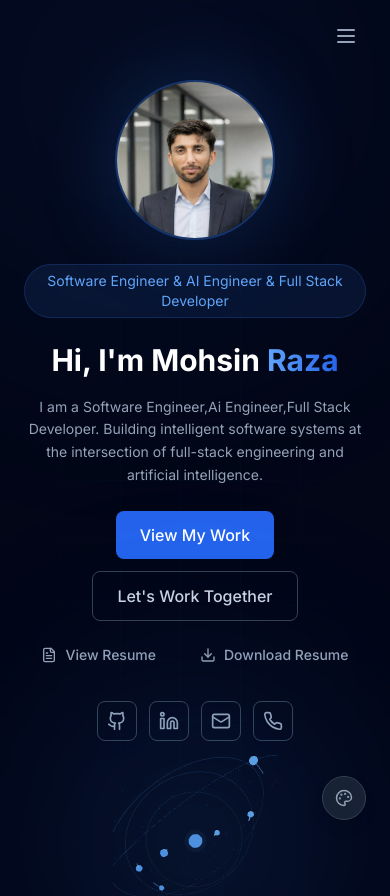
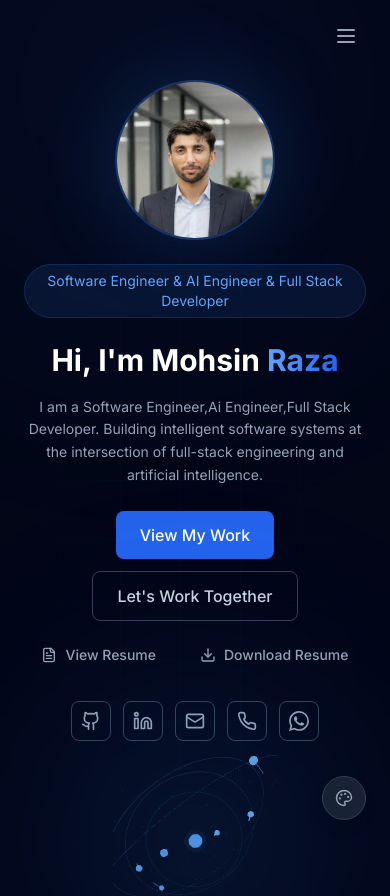
Before and after one commit to MohsinRaza-dev1/myportfolio, a Next.js app: page / in a window 390 px wide. Shown: the top 896 px of the page. Built offline with nearby package versions, Linux system fonts and the light colour scheme.

Commit message:
Add WhatsApp icon at end of existing social buttons row with admin panel support
- Replaced floating button approach: WhatsApp now renders as the last icon in the SocialLinks row (after phone)

Co-authored-by: CommandCodeBot <noreply@commandcode.ai>

```diff
--- a/app/admin/dashboard/page.tsx
+++ b/app/admin/dashboard/page.tsx
@@ -183,6 +183,7 @@
         <Input label="Education" value={data.education} onChange={set("education")} />
         <Input label="Email" value={data.email} onChange={set("email")} />
         <Input label="Phone" value={data.phone} onChange={set("phone")} />
+        <Input label="WhatsApp Number" value={data.whatsapp} onChange={set("whatsapp")} placeholder="e.g. +923037327992" />
         <Input label="GitHub URL" value={data.github} onChange={set("github")} />
         <Input label="LinkedIn URL" value={data.linkedin} onChange={set("linkedin")} />
         <Input label="Resume File Path" value={data.resumePath} onChange={set("resumePath")} />
--- a/components/ui/SocialLinks.tsx
+++ b/components/ui/SocialLinks.tsx
@@ -1,11 +1,31 @@
 "use client";
 
 import { Github, Linkedin, Mail, Phone } from "lucide-react";
+import { profile } from "@/data";
 
 interface SocialLinksProps {
   className?: string;
   iconSize?: number;
   exclude?: string[];
+}
+
+function WhatsAppIcon({ size }: { size: number }) {
+  return (
+    <svg
+      viewBox="0 0 24 24"
+      fill="currentColor"
+      width={size}
+      height={size}
+      aria-hidden="true"
+    >
+      <path d="M17.472 14.382c-.297-.149-1.758-.867-2.03-.967-.273-.099-.471-.148-.67.15-.197.297-.767.966-.94 1.164-.173.199-.347.223-.644.075-.297-.15-1.255-.463-2.39-1.475-.883-.788-1.48-1.761-1.653-2.059-.173-.297-.018-.458.13-.606.134-.133.298-.347.446-.52.149-.174.198-.298.298-.497.099-.198.05-.371-.025-.52-.075-.149-.669-1.612-.916-2.207-.242-.579-.487-.5-.669-.51-.173-.008-.371-.01-.57-.01-.198 0-.52.074-.792.372-.272.297-1.04 1.016-1.04 2.479 0 1.462 1.065 2.875 1.213 3.074.149.198 2.096 3.2 5.077 4.487.709.306 1.262.489 1.694.625.712.227 1.36.195 1.871.118.571-.085 1.758-.719 2.006-1.413.248-.694.248-1.289.173-1.413-.074-.124-.272-.198-.57-.347m-5.421 7.403h-.004a9.87 9.87 0 01-5.031-1.378l-.361-.214-3.741.982.998-3.648-.235-.374a9.86 9.86 0 01-1.51-5.26c.001-5.45 4.436-9.884 9.888-9.884 2.64 0 5.122 1.03 6.988 2.898a9.825 9.825 0 012.893 6.994c-.003 5.45-4.437 9.884-9.885 9.884m8.413-18.297A11.815 11.815 0 0012.05 0C5.495 0 .16 5.335.157 11.892c0 2.096.547 4.142 1.588 5.945L.057 24l6.305-1.654a11.882 11.882 0 005.683 1.448h.005c6.554 0 11.89-5.335 11.893-11.893a11.821 11.821 0 00-3.48-8.413z" />
+    </svg>
+  );
+}
+
+function makeWhatsappUrl(): string {
+  const phone = (profile.whatsapp || "").replace(/[^0-9]/g, "");
+  return `https://wa.me/${phone}`;
 }
 
 const socialConfig: Record<string, { icon: React.ElementType; url: string; label: string }> = {
@@ -38,6 +58,17 @@
           </a>
         );
       })}
+      {profile.whatsapp && !exclude.includes("whatsapp") && (
+        <a
+          href={makeWhatsappUrl()}
+          target="_blank"
+          rel="noopener noreferrer"
+          aria-label="WhatsApp"
+          className="flex h-10 w-10 items-center justify-center rounded-lg border border-dark-700 text-dark-400 transition-all hover:scale-110 hover:border-[#25D366] hover:text-[#25D366] active:scale-95"
+        >
+          <WhatsAppIcon size={iconSize} />
+        </a>
+      )}
     </div>
   );
 }
--- a/data/content.json
+++ b/data/content.json
@@ -8,6 +8,7 @@
     "about": "I’m a Full-Stack AI Developer and Software Engineering student passionate about building intelligent, scalable, and user-focused digital solutions.\nI specialize in Python, FastAPI, Next.js, TypeScript, PostgreSQL, and Generative AI technologies to create powerful modern applications.\nFrom AI-powered platforms to full-stack systems, I turn innovative ideas into practical, production-ready software.\n",
     "email": "hmohsinkhan5@gmail.com",
     "phone": "",
+    "whatsapp": "+923037327992",
     "github": "https://github.com/MohsinRaza-dev1",
     "linkedin": "https://www.linkedin.com/in/mohsin-raza-b14447422",
     "resumePath": "/resume.pdf",
--- a/data/index.ts
+++ b/data/index.ts
@@ -25,6 +25,7 @@
     "I am a Software Engineering,Ai Engineer and Full Stack Developer passionate about building intelligent software solutions. My work combines modern web development, scalable backend systems, artificial intelligence, and automation. I specialize in backend development, full-stack applications, AI-powered systems, REST APIs, database architecture, Generative AI, and automation.",
   email: "hmohsinkhan5@gmail.com",
   phone: "03037327992",
+  whatsapp: "+923037327992",
   github: "https://github.com/MohsinRaza-dev1",
   linkedin: "https://www.linkedin.com/in/mohsin-raza-b14447422",
   resumePath: "/resume.pdf",
--- a/lib/content-context.tsx
+++ b/lib/content-context.tsx
@@ -14,6 +14,7 @@
   about: string;
   email: string;
   phone: string;
+  whatsapp: string;
   github: string;
   linkedin: string;
   resumePath: string;
@@ -55,6 +56,7 @@
     about: "",
     email: "",
     phone: "",
+    whatsapp: "",
     github: "",
     linkedin: "",
     resumePath: "",
```
